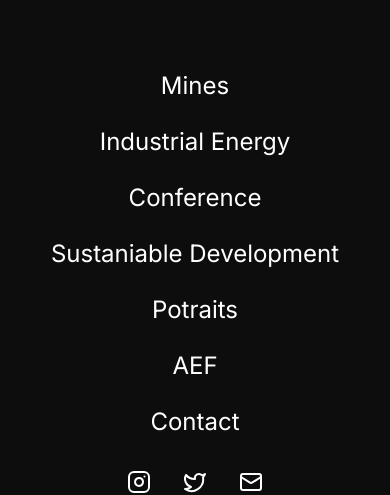
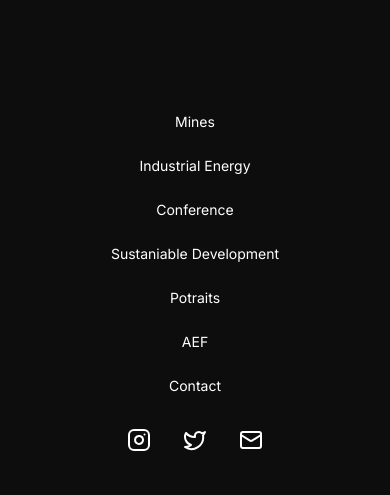
Before and after one commit to iChris473/drey-mide, a React (Vite) app in the folder client/: page /gallery/aef in a window 390 px wide. Both pictures are taken after a click on the button 354 px from the left and 36 px from the top of the page. Shown: the part 156-651 px from the top of the page. Built offline with nearby package versions, Linux system fonts and the light colour scheme; no server answers.

Commit message:
client updates

```diff
--- a/client/src/components/MobileNav.jsx
+++ b/client/src/components/MobileNav.jsx
@@ -36,7 +36,7 @@ function MobileNav({ isMenuOpen, setIsMenuOpen }) {
                   initial={{ opacity: 0, y: 20 }}
                   animate={{ opacity: 1, y: 0 }}
                   transition={{ delay: 0.1 * index }}
-                  className="text-2xl hover:text-gray-300 transition-colors"
+                  className="text-sm hover:text-gray-300 transition-colors"
                 >
                   {item.name}
                 </motion.a>
```
